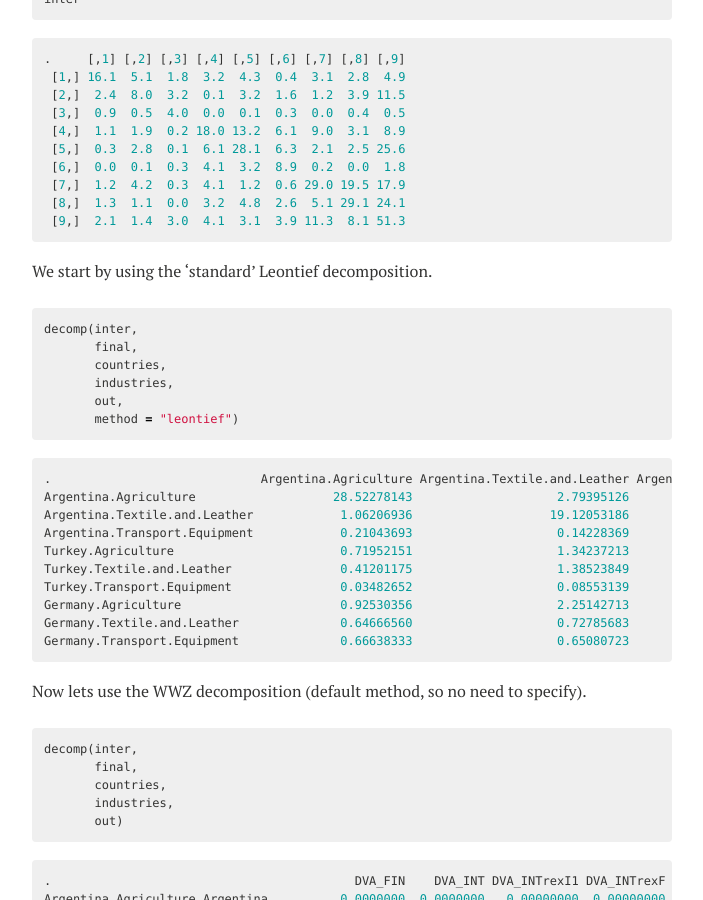
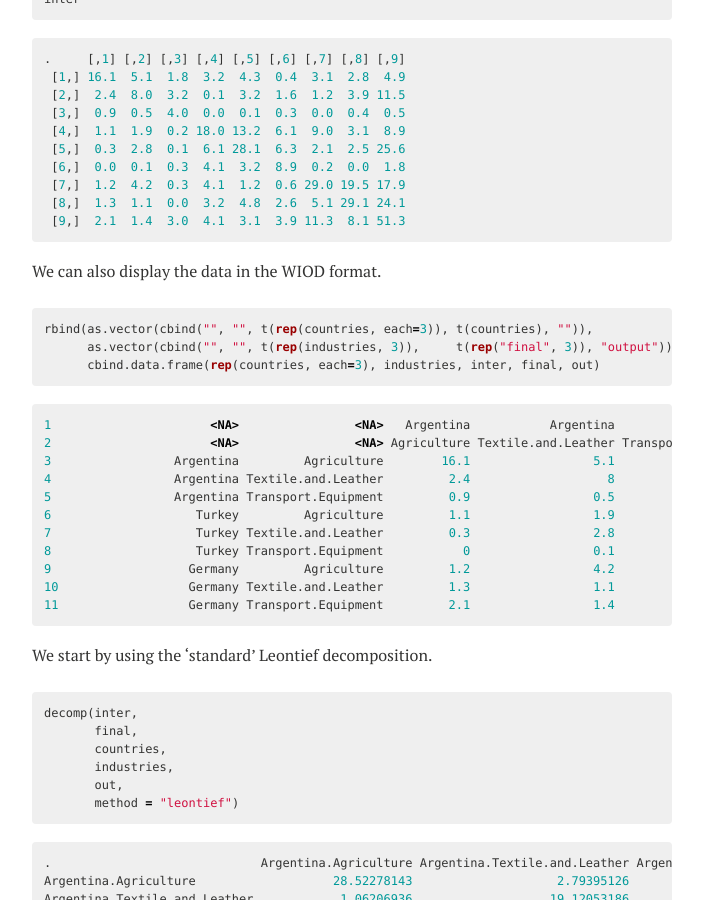
Before and after one commit to bquast/decompr, a Jekyll site: the page built from _posts/2015-01-06-leather-data.md, in a window 1280 px wide and 900 px high, scrolled down 1752 px. Shown: the whole window, without its empty margins (288-991 px from the left). Built offline with Jekyll 4.4.1, drawn with Linux system fonts in a browser that asks for light colours; nearby versions of some CDN libraries; comment, search, counter and statistics services are not loaded.

Commit message:
add WIOD style view

```diff
--- a/_posts/2015-01-06-leather-data.md
+++ b/_posts/2015-01-06-leather-data.md
@@ -116,6 +116,28 @@ inter
  [9,]  2.1  1.4  3.0  4.1  3.1  3.9 11.3  8.1 51.3
 {% endhighlight %}
 
+We can also display the data in the WIOD format.
+
+{% highlight r %}
+rbind(as.vector(cbind("", "", t(rep(countries, each=3)), t(countries), "")),
+      as.vector(cbind("", "", t(rep(industries, 3)),     t(rep("final", 3)), "output")),
+      cbind.data.frame(rep(countries, each=3), industries, inter, final, out)            )
+{% endhighlight %}
+
+{% highlight r %}
+1                      <NA>                <NA>   Argentina           Argentina           Argentina      Turkey              Turkey              Turkey     Germany             Germany             Germany  Argentina Turkey Germany
+2                      <NA>                <NA> Agriculture Textile.and.Leather Transport.Equipment Agriculture Textile.and.Leather Transport.Equipment Agriculture Textile.and.Leather Transport.Equipment      final  final   final output
+3                 Argentina         Agriculture        16.1                 5.1                 1.8         3.2                 4.3                 0.4         3.1                 2.8                 4.9       21.5    6.1     8.4   77.7
+4                 Argentina Textile.and.Leather         2.4                   8                 3.2         0.1                 3.2                 1.6         1.2                 3.9                11.5       16.2    1.9     5.1   58.3
+5                 Argentina Transport.Equipment         0.9                 0.5                   4           0                 0.1                 0.3           0                 0.4                 0.5         11    0.5     0.8     19
+6                    Turkey         Agriculture         1.1                 1.9                 0.2          18                13.2                 6.1           9                 3.1                 8.9        7.5   29.5    14.2  112.7
+7                    Turkey Textile.and.Leather         0.3                 2.8                 0.1         6.1                28.1                 6.3         2.1                 2.5                25.6        8.9   24.9    16.9  124.6
+8                    Turkey Transport.Equipment           0                 0.1                 0.3         4.1                 3.2                 8.9         0.2                   0                 1.8        1.2   18.5     4.9   43.2
+9                   Germany         Agriculture         1.2                 4.2                 0.3         4.1                 1.2                 0.6          29                19.5                17.9        9.2   17.9    51.2  156.3
+10                  Germany Textile.and.Leather         1.3                 1.1                   0         3.2                 4.8                 2.6         5.1                29.1                24.1        7.9   10.1    38.5  127.8
+11                  Germany Transport.Equipment         2.1                 1.4                   3         4.1                 3.1                 3.9        11.3                 8.1                51.3       25.1   35.2    68.4    217
+{% endhighlight %}
+
 We start by using the 'standard' Leontief decomposition.
 
 {% highlight r %}
```
